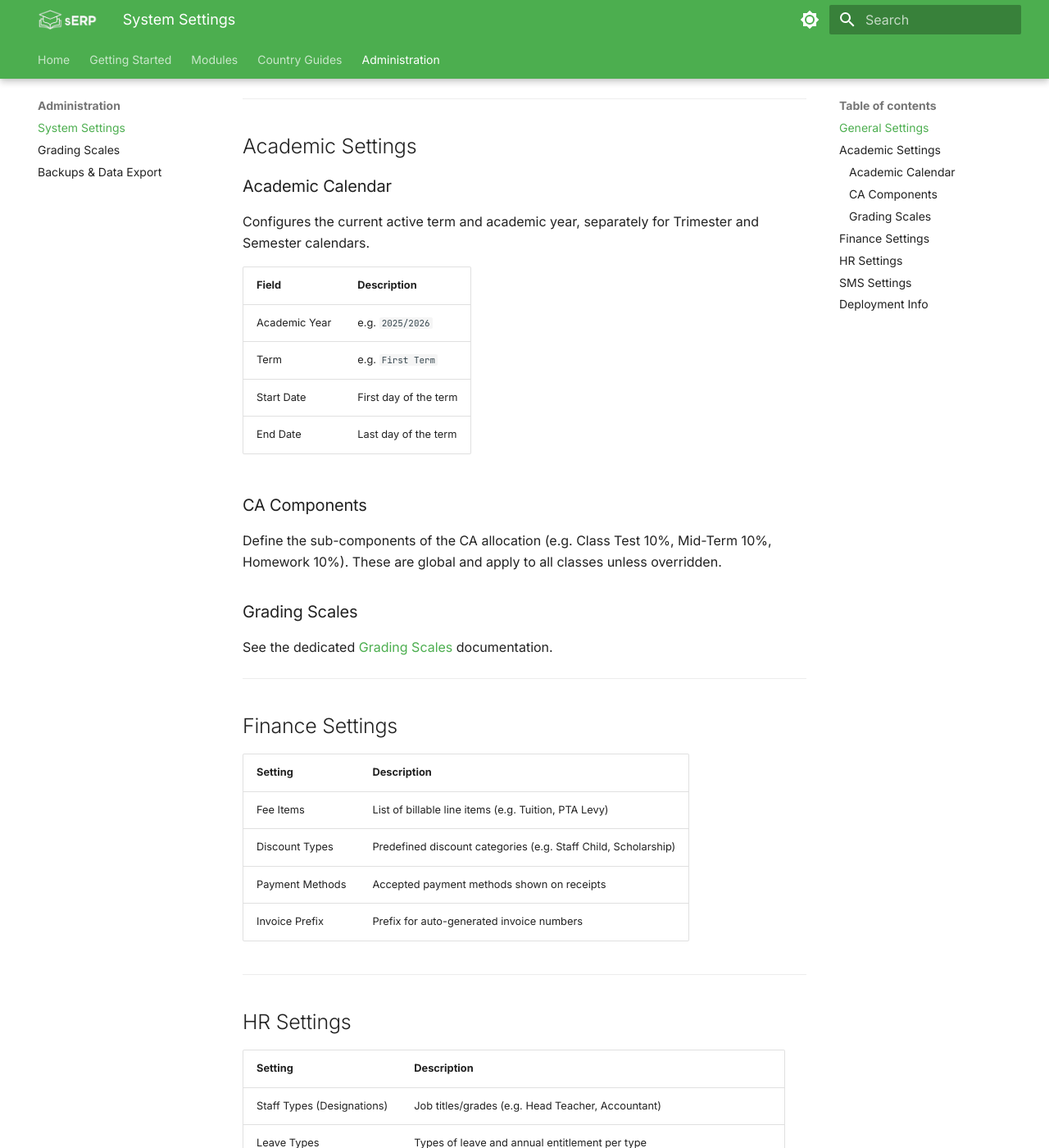
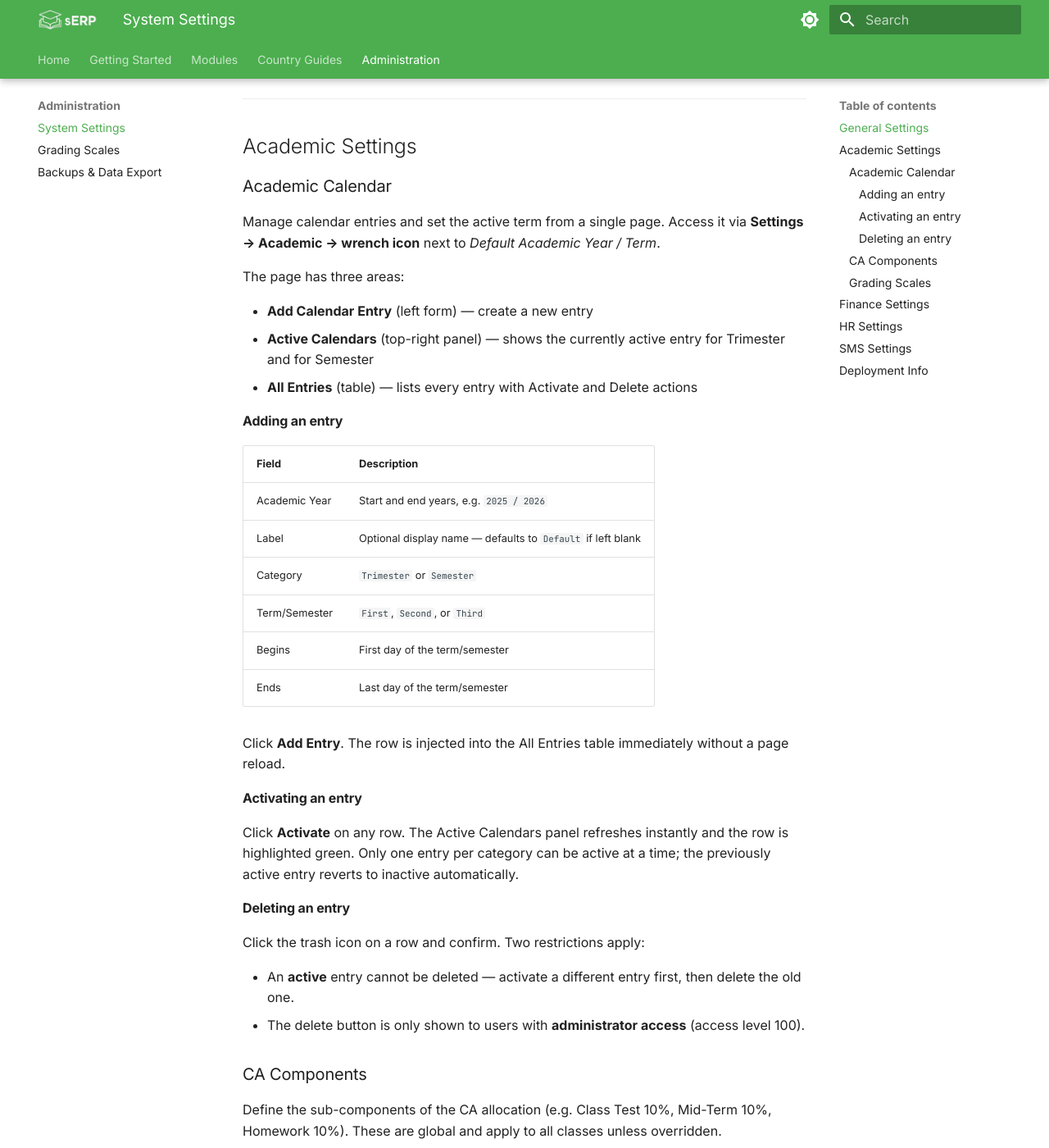
Before and after one commit to dtechghana/serp-global-docs, an MkDocs documentation site: the page built from docs/administration/settings.md, in a window 1280 px wide and 1400 px high, scrolled down 661 px. Shown: the whole window at 82% size. Built offline with MkDocs 1.6.1 and Material for MkDocs 9.7.7, drawn with Linux system fonts in a browser that asks for light colours.

Commit message:
Update academic calendar settings docs to reflect redesigned flow
Replace the brief field table with a full description of the new
single-page Academic Calendar Management interface: Add Entry,
Activate (with immediate panel refresh), and Delete (admin-only,
blocked on active entries).

Co-Authored-By: Claude Sonnet 4.6 <noreply@anthropic.com>

```diff
--- a/docs/administration/settings.md
+++ b/docs/administration/settings.md
@@ -21,14 +21,37 @@ The settings area in sERP covers global configuration options that affect all us
 
 ### Academic Calendar
 
-Configures the current active term and academic year, separately for Trimester and Semester calendars.
+Manage calendar entries and set the active term from a single page. Access it via **Settings → Academic → wrench icon** next to *Default Academic Year / Term*.
+
+The page has three areas:
+
+- **Add Calendar Entry** (left form) — create a new entry
+- **Active Calendars** (top-right panel) — shows the currently active entry for Trimester and for Semester
+- **All Entries** (table) — lists every entry with Activate and Delete actions
+
+#### Adding an entry
 
 | Field | Description |
 |-------|-------------|
-| Academic Year | e.g. `2025/2026` |
-| Term | e.g. `First Term` |
-| Start Date | First day of the term |
-| End Date | Last day of the term |
+| Academic Year | Start and end years, e.g. `2025 / 2026` |
+| Label | Optional display name — defaults to `Default` if left blank |
+| Category | `Trimester` or `Semester` |
+| Term/Semester | `First`, `Second`, or `Third` |
+| Begins | First day of the term/semester |
+| Ends | Last day of the term/semester |
+
+Click **Add Entry**. The row is injected into the All Entries table immediately without a page reload.
+
+#### Activating an entry
+
+Click **Activate** on any row. The Active Calendars panel refreshes instantly and the row is highlighted green. Only one entry per category can be active at a time; the previously active entry reverts to inactive automatically.
+
+#### Deleting an entry
+
+Click the trash icon on a row and confirm. Two restrictions apply:
+
+- An **active** entry cannot be deleted — activate a different entry first, then delete the old one.
+- The delete button is only shown to users with **administrator access** (access level 100).
 
 ### CA Components
 
```
